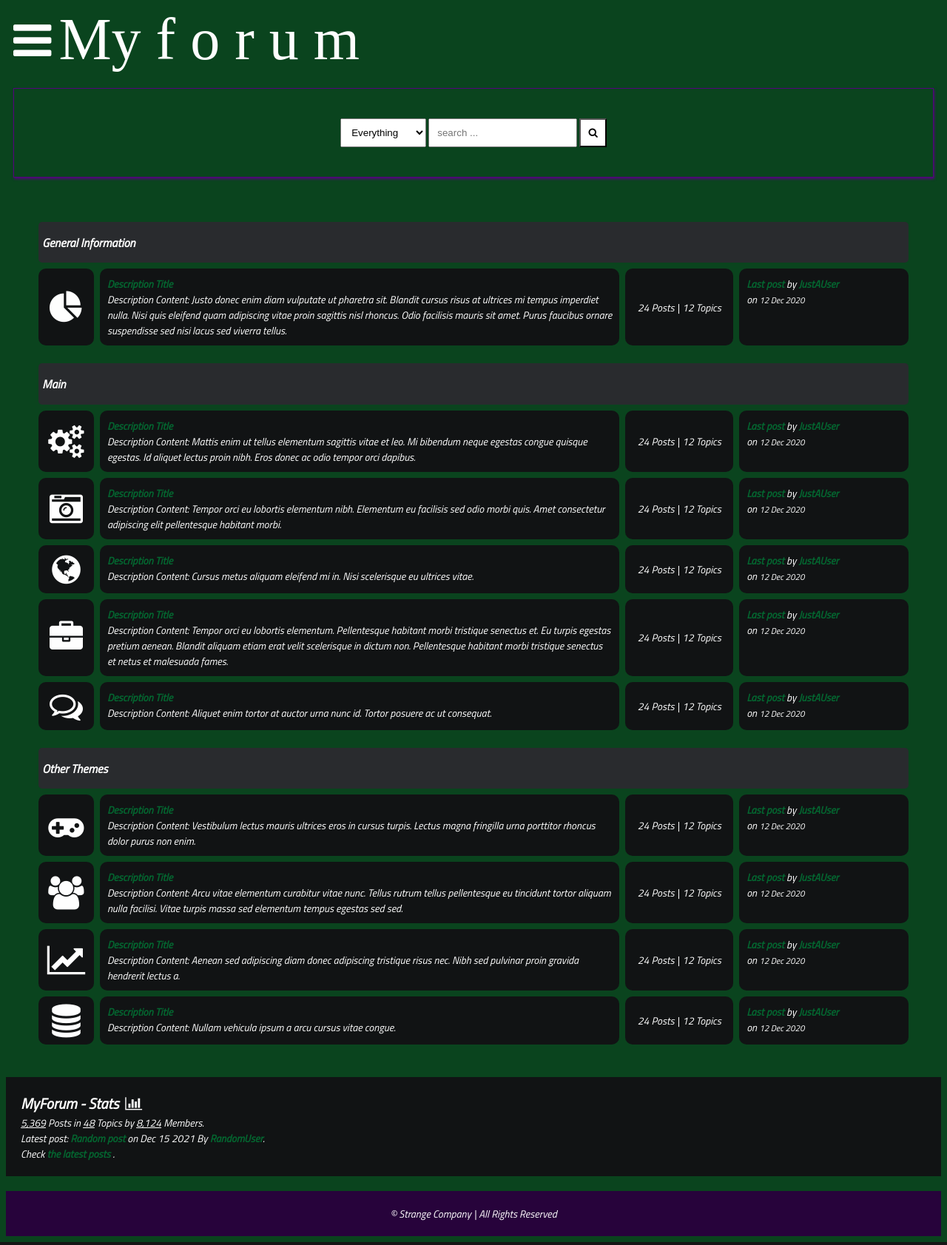
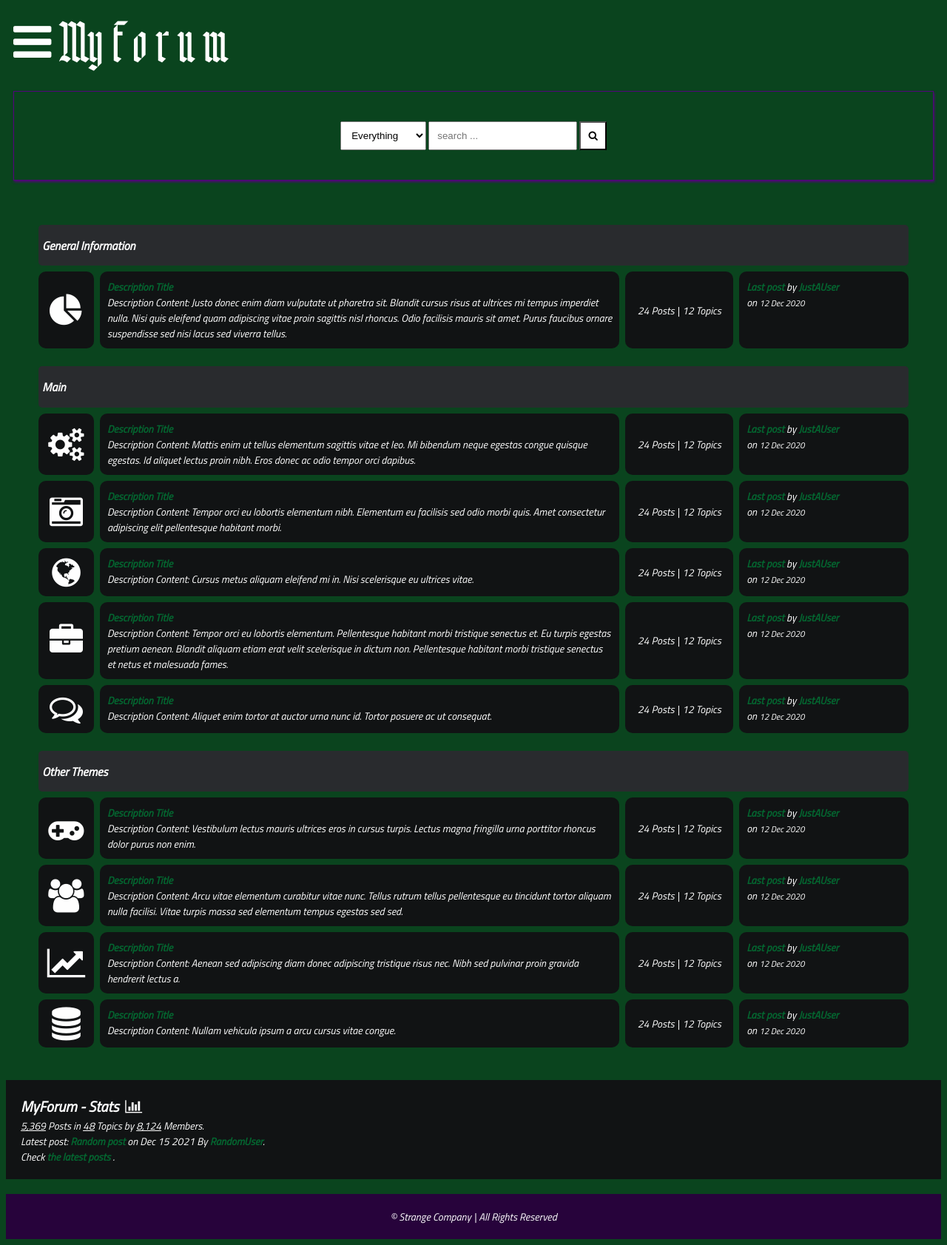
Before and after one commit to laasan/djForum, a Django app: page / in a window 1280 px wide. Shown: the whole page at 74% size. Run offline with Django 4.2, Linux system fonts and the light colour scheme; some web fonts are replaced.

Commit message:
correct paths

```diff
--- a/static/style.css
+++ b/main/static/style.css
@@ -182,12 +182,12 @@ header{
 
 @font-face {
     font-family: 'Knight Anomaly';
-    src: url('../fonts/KnightAnomaly.eot');
+    src: url('KnightAnomaly.eot');
     src: local('KnightAnomaly'),
-        url('../fonts/KnightAnomaly.eot?#iefix') format('embedded-opentype'),
-        url('../fonts/KnightAnomaly.woff2') format('woff2'),
-        url('../fonts/KnightAnomaly.woff') format('woff'),
-        url('../fonts/KnightAnomaly.ttf') format('truetype');
+        url('KnightAnomaly.eot?#iefix') format('embedded-opentype'),
+        url('KnightAnomaly.woff2') format('woff2'),
+        url('KnightAnomaly.woff') format('woff'),
+        url('KnightAnomaly.ttf') format('truetype');
     font-weight: normal;
     font-style: normal;
 }
--- a/templates/home.html
+++ b/templates/home.html
@@ -4,7 +4,7 @@
     <meta charset="UTF-8">
     <meta name="viewport" content="width=device-width, initial-scale=1.0">
     <title>Forum</title>
-    <link rel="stylesheet" href="../static/style.css">
+    <link rel="stylesheet" href="static/style.css">
     <link rel="stylesheet" href="https://cdnjs.cloudflare.com/ajax/libs/font-awesome/4.7.0/css/font-awesome.min.css">
     <link rel="preconnect" href="https://fonts.gstatic.com">
     <link href="https://fonts.googleapis.com/css2?family=Titillium+Web:ital@1&display=swap" rel="stylesheet">
@@ -240,6 +240,6 @@
         <span>&copy;  Strange Company | All Rights Reserved</span>
     </footer>
 
-    <script src="../static/main.js"></script>
+    <script src="static/main.js"></script>
 </body>
 </html>
--- a/templates/posts.html
+++ b/templates/posts.html
@@ -4,7 +4,7 @@
     <meta charset="UTF-8">
     <meta name="viewport" content="width=device-width, initial-scale=1.0">
     <title>Forum</title>
-    <link rel="stylesheet" href="../static/style.css">
+    <link rel="stylesheet" href="static/style.css">
     <link rel="stylesheet" href="https://cdnjs.cloudflare.com/ajax/libs/font-awesome/4.7.0/css/font-awesome.min.css">
     <link rel="preconnect" href="https://fonts.gstatic.com">
     <link href="https://fonts.googleapis.com/css2?family=Titillium+Web:ital@1&display=swap" rel="stylesheet">
@@ -241,6 +241,6 @@
     <footer>
         <span>&copy;  Strange Company | All Rights Reserved</span>
     </footer>
-    <script src="../static/main.js"></script>
+    <script src="static/main.js"></script>
 </body>
 </html>
```
Also changed, not shown: templates/detail.html (+5 -5 lines), db.sqlite3, main/static/KnightAnomaly.ttf (renamed from static/KnightAnomaly.ttf), main/static/KnightAnomaly.woff (renamed from static/KnightAnomaly.woff), main/static/KnightAnomaly.woff2 (renamed from static/KnightAnomaly.woff2), main/static/main.js (renamed from static/main.js), main/static/ninja_PNG12.png (renamed from static/ninja_PNG12.png), 2 other files.
